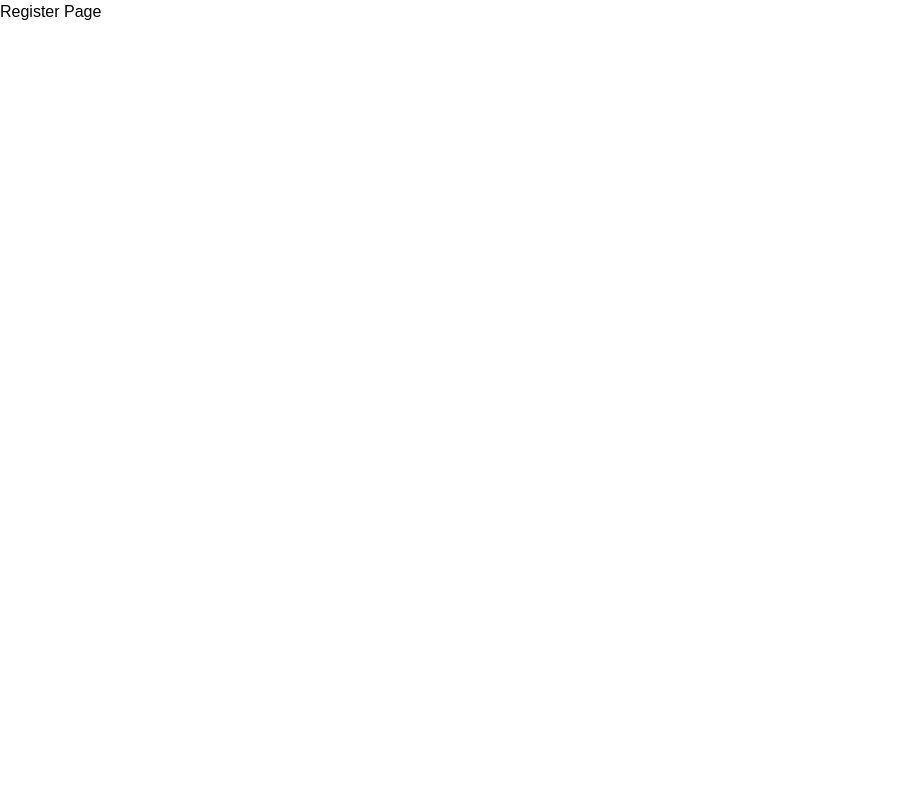
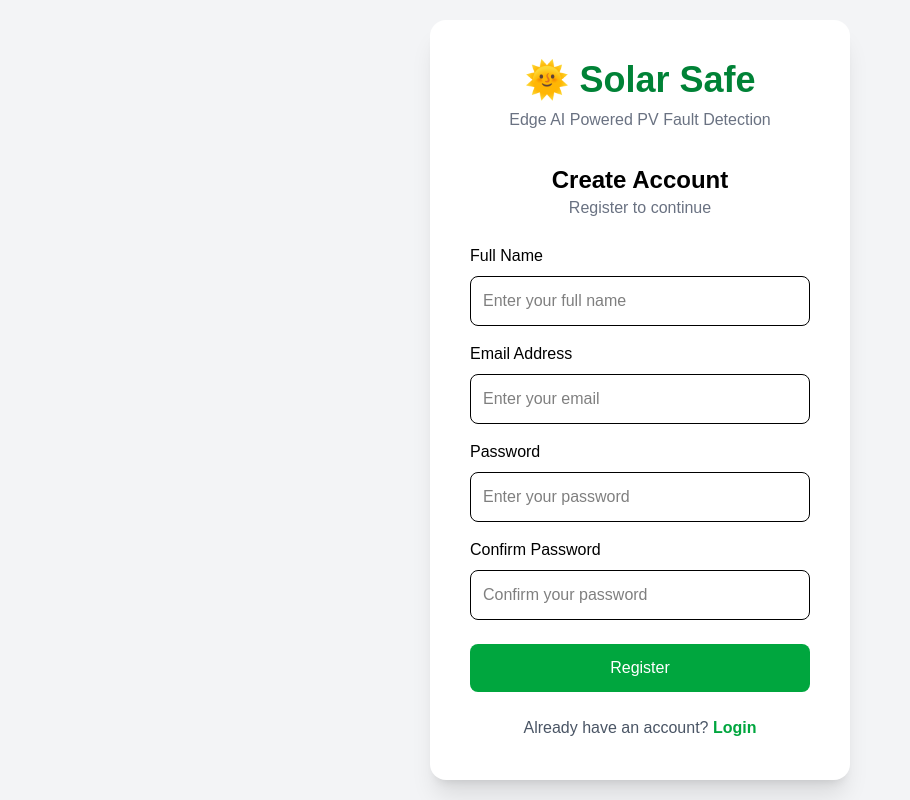
Before and after one commit to SINCHANA-S-H/solar-safe, a React app in the folder frontend/: page /register in a window 1280 px wide. Shown: the whole page, without its empty margins (0-910 px from the left). Built offline with nearby package versions, Linux system fonts and the light colour scheme; the HTML template or start-up script is replaced by a standard one.

Commit message:
Completed Register Page

```diff
--- a/frontend/src/pages/Register.jsx
+++ b/frontend/src/pages/Register.jsx
@@ -1,5 +1,91 @@
+import { useNavigate } from "react-router-dom";
+
 function Register() {
-  return <h1>Register Page</h1>;
+
+  const navigate = useNavigate();
+
+  return (
+    <div className="min-h-screen flex items-center justify-center bg-gray-100">
+
+      <div className="bg-white shadow-xl rounded-2xl p-10 w-[420px]">
+
+        <h1 className="text-4xl font-bold text-center text-green-700">
+          🌞 Solar Safe
+        </h1>
+
+        <p className="text-center text-gray-500 mt-2">
+          Edge AI Powered PV Fault Detection
+        </p>
+
+        <h2 className="text-2xl font-semibold text-center mt-8">
+          Create Account
+        </h2>
+
+        <p className="text-center text-gray-500 mb-6">
+          Register to continue
+        </p>
+
+        <label className="block font-medium mb-2">
+          Full Name
+        </label>
+
+        <input
+          type="text"
+          placeholder="Enter your full name"
+          className="w-full border rounded-lg p-3 mb-4"
+        />
+
+        <label className="block font-medium mb-2">
+          Email Address
+        </label>
+
+        <input
+          type="email"
+          placeholder="Enter your email"
+          className="w-full border rounded-lg p-3 mb-4"
+        />
+
+        <label className="block font-medium mb-2">
+          Password
+        </label>
+
+        <input
+          type="password"
+          placeholder="Enter your password"
+          className="w-full border rounded-lg p-3 mb-4"
+        />
+
+        <label className="block font-medium mb-2">
+          Confirm Password
+        </label>
+
+        <input
+          type="password"
+          placeholder="Confirm your password"
+          className="w-full border rounded-lg p-3"
+        />
+
+        <button
+          onClick={() => navigate("/")}
+          className="w-full bg-green-600 text-white py-3 rounded-lg mt-6 hover:bg-green-700"
+        >
+          Register
+        </button>
+
+        <p className="text-center mt-6 text-gray-600">
+          Already have an account?{" "}
+          <a
+            href="/"
+            className="text-green-600 font-semibold hover:underline"
+          >
+            Login
+          </a>
+        </p>
+
+      </div>
+
+    </div>
+  );
 }
 
 export default Register;
```
